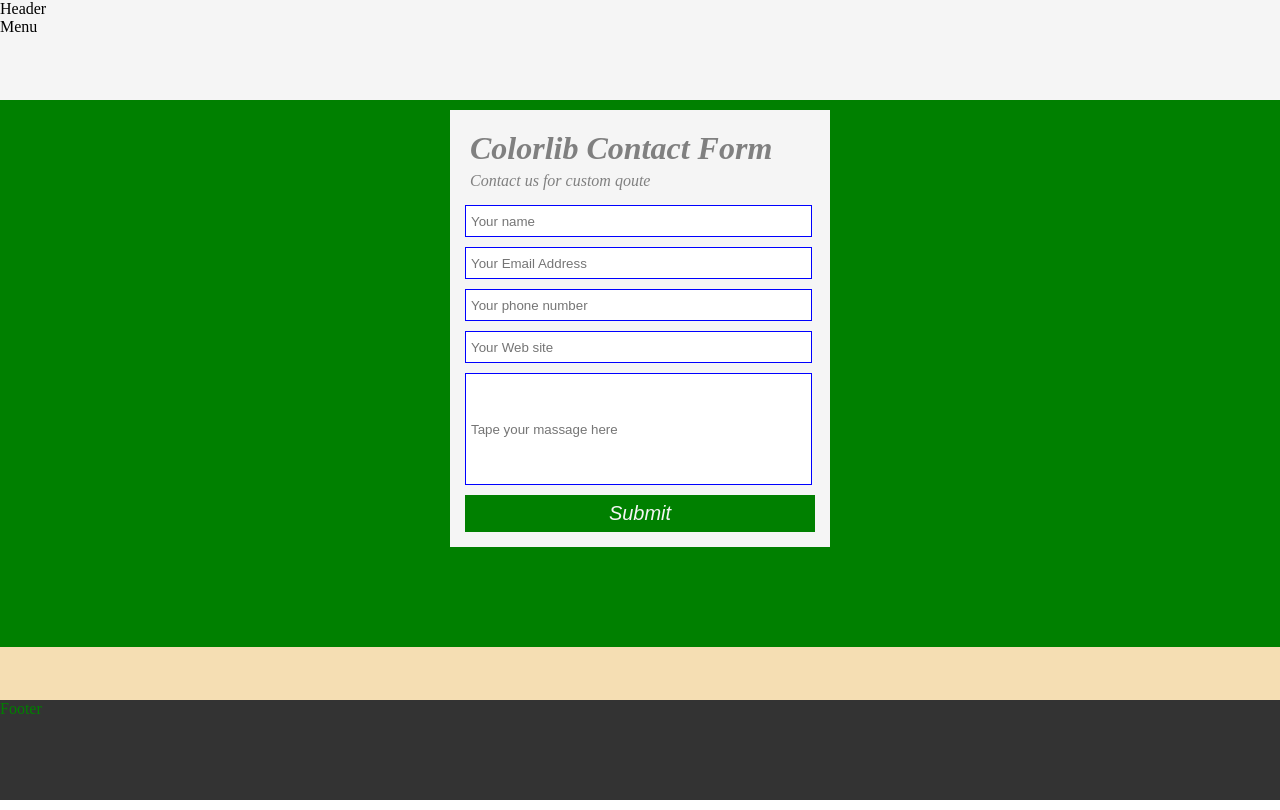
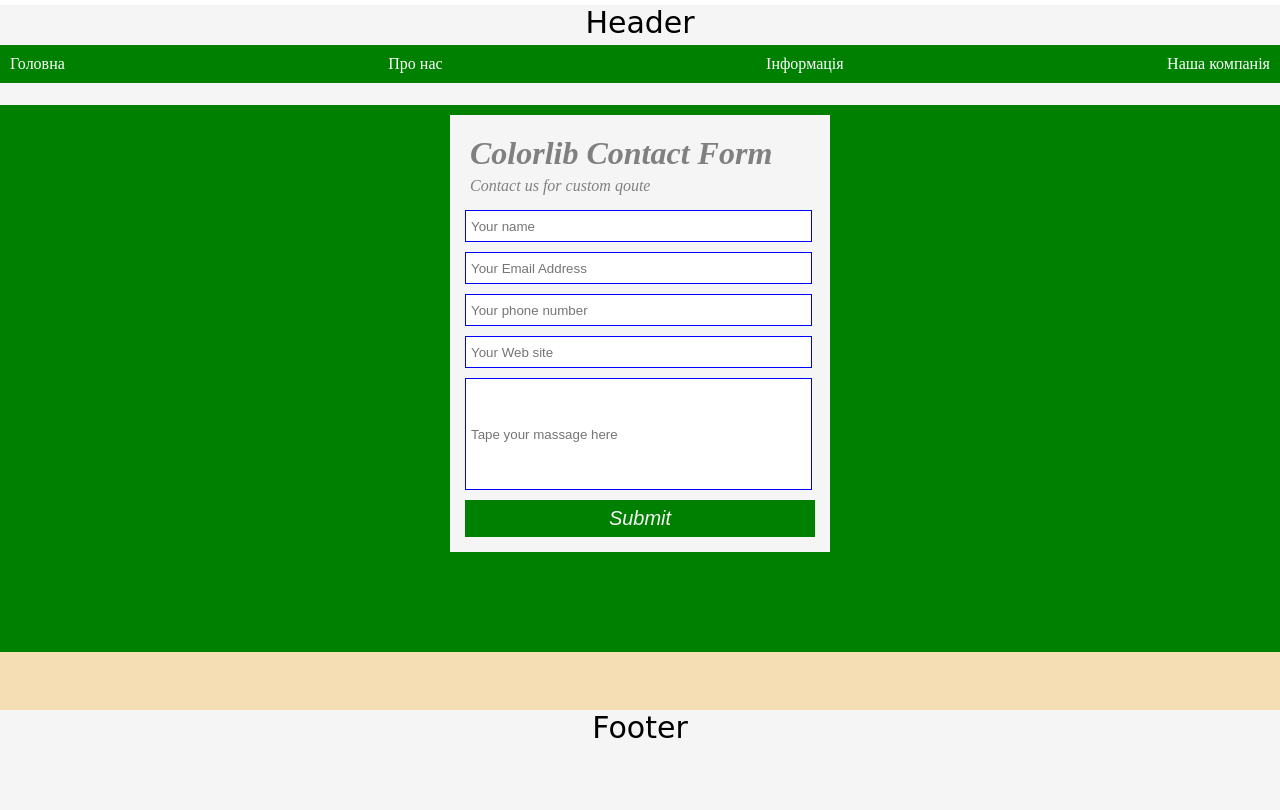
Before and after one commit to matviiko/finishles, a plain HTML site: page index.html in a window 1280 px wide. Drawn offline with Linux system fonts and the light colour scheme; a web font is replaced by a local one.

Commit message:
add menu

```diff
--- a/index.html
+++ b/index.html
@@ -6,12 +6,22 @@
     <meta name="viewport" content="width=device-width, initial-scale=1.0">
     <link rel="stylesheet" href="style/style.css">
     <link rel="stylesheet" href="style/style_form.css">
+    <link href="https://fonts.googleapis.com/css?family=ZCOOL+KuaiLe" rel="stylesheet">
 </head>
 <body>
 <div class="wrapper">
     <header class="header">
-        Header
-        <nav class="menu">Menu</nav>
+        <p class="text1">Header</p>
+        <nav class="menu">
+            <div class="menu">
+                <ul>
+                    <il><a href="#">Головна</a></il>
+                    <il><a href="#">Про нас</a></il>
+                    <il><a href="#">Інформація</a></il>
+                    <il><a href="#">Наша компанія</a></il>
+                </ul>
+            </div>
+        </nav>
     </header>
     <main class="content">
         <div class="autorization">
@@ -26,6 +36,8 @@
        </div>
     </main>
 </div>
-<footer class="footer">Footer</footer>
+<footer class="footer">
+    <p class="text1">Footer</p>
+</footer>
 </body>
 </html>
--- a/style/style.css
+++ b/style/style.css
@@ -20,6 +20,14 @@ html, body {
     background: whitesmoke;
 }
 
+p.text1 {
+    text-align: center;
+    font-family: 'ZCOOL KuaiLe', cursive;
+    font-size: 30px;
+    color: black;
+    font-style: normal;
+}
+
 .content {
     background: green;
     margin-left: 0;
@@ -28,9 +36,34 @@ html, body {
 }
 
 .footer {
-    background-color: #333;
+    background-color: whitesmoke;
     height: 100px;
     margin-top: -100px;
     clear: both;
     color: green;
 }
+div.menu {
+    background: green;
+    min-height: 30px;
+    margin: 0 auto;
+}
+
+ul {
+    display: flex;
+    flex-direction: row;
+    justify-content: space-between;
+    padding: 0px;
+    margin: 0px;
+}
+
+li {
+    list-style-type: none;
+
+}
+
+a {
+    padding: 10px;
+    color: white;
+    display: block;
+    text-decoration: none;
+}
```
